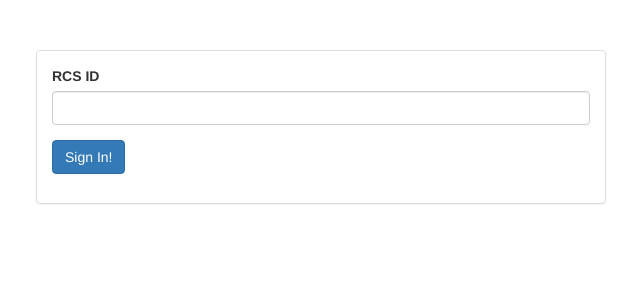
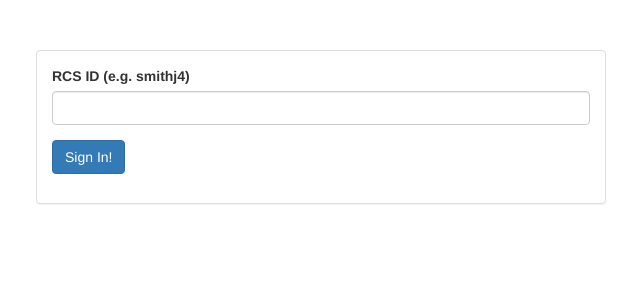
Before and after one commit to RPIPokemon/RPO-Website, a PHP site: page / in a window 1280 px wide. Shown: the top 300 px of the page, without its empty margins (319-959 px from the left). Run offline with PHP 8.4, Linux system fonts and the light colour scheme; some libraries are stand-ins or nearby versions.

Commit message:
Update index.php

```diff
--- a/attendence/index.php
+++ b/attendence/index.php
@@ -7,7 +7,7 @@
         $year = $date['year'];
         $rcs = $_POST['rcs'];
 
-        file_put_contents("attendence-$month-$day-$year.txt", "$rcs\n", FILE_APPEND);
+        file_put_contents("attendance-$month-$day-$year.txt", "$rcs\n", FILE_APPEND);
         $added = true;
     } else {
         $added = false;
@@ -43,7 +43,7 @@
                 <div class="panel-body">
                     <form method="post">
                         <div class="form-group">
-                            <label for="rcs">RCS ID</label>
+                            <label for="rcs">RCS ID (e.g. smithj4)</label>
                             <input type="text" class="form-control" name="rcs">
                         </div>
                         <button type="submit" class="btn btn-primary">Sign In!</button>
```
